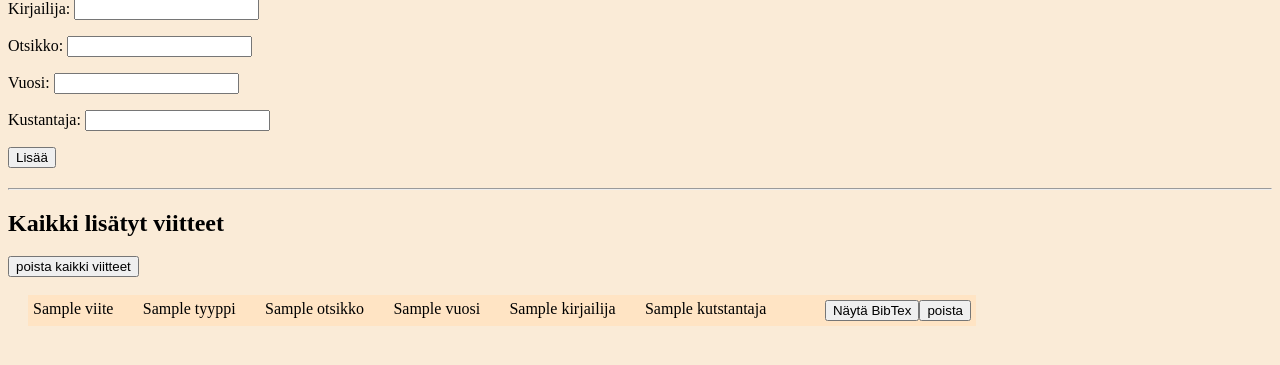
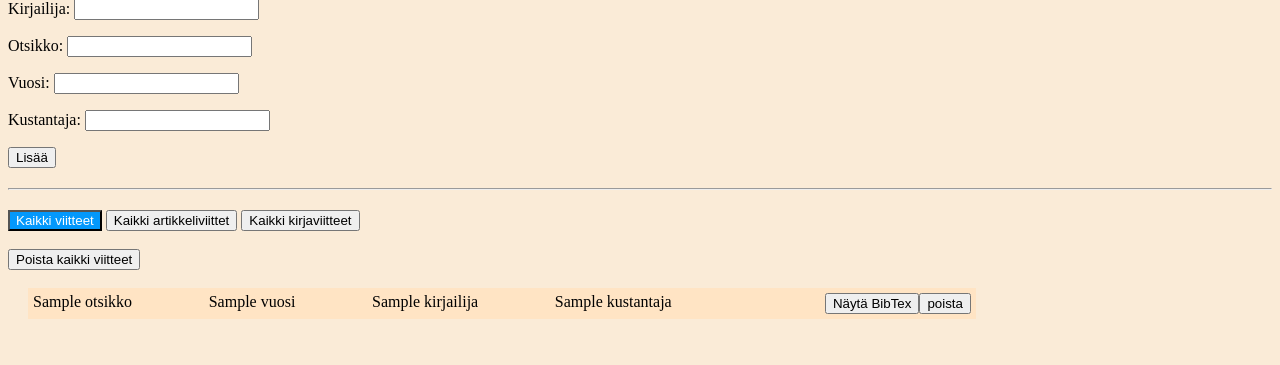
Before and after one commit to Yahimoh/Ohturyhma, a Flask app: template src/templates/index.html in a window 1280 px wide. Shown: the part 169-534 px from the top of the page. Run offline with Flask 3, Linux system fonts and the light colour scheme; the template is opened without the code that fills it: most values are stand-ins (such as "Sample title", 1, 10 or a date in 2020).

Commit message:
Luo filtteröinnin tallennettujen viitteiden välille

```diff
--- a/src/app.py
+++ b/src/app.py
@@ -1,7 +1,7 @@
 from os import getenv
 from flask import Flask
 from flask import redirect, render_template, request
-from src.database import lisaa_viite, db, lue_viitteet, poista_kaikki_viitteet, poista_viite
+from src.database import lisaa_viite, db, lue_viitteet, poista_kaikki_viitteet, poista_viite, poista_viite_tyyppi
 from src.viite import Viite, maarita_nimi
 
 app = Flask(__name__)
@@ -50,6 +50,16 @@ def poista_viitteet():
     poista_kaikki_viitteet()
     return redirect('/')
 
+@app.route('/poista_kirja_viitteet', methods=['POST'])
+def poista_kirja_viitteet():
+    poista_viite_tyyppi("book")
+    return redirect('/')
+
+@app.route('/poista_artikkeli_viitteet', methods=['POST'])
+def poista_artikkeli_viitteet():
+    poista_viite_tyyppi("article")
+    return redirect('/')
+
 @app.route('/poista/<int:viite_id>', methods=['POST'])
 def poista(viite_id):
     poista_viite(viite_id)
--- a/src/database.py
+++ b/src/database.py
@@ -50,6 +50,17 @@ def poista_viite(viite_id):
     db.session.execute(sql, {"id": viite_id})
     db.session.commit()
 
+def poista_viite_tyyppi(tyyppi):
+    sql = text("""
+            DELETE FROM
+                Viitteet
+            WHERE
+                tyyppi = :tyyppi;
+            """)
+
+    db.session.execute(sql, {"tyyppi": tyyppi})
+    db.session.commit()
+
 def poista_kaikki_viitteet():
     sql = text("TRUNCATE Viitteet CASCADE;")
     db.session.execute(sql)
--- a/src/static/index.js
+++ b/src/static/index.js
@@ -53,3 +53,47 @@ function toggleForm(formName) {
         artikkeliHeading.classList.remove('hidden');
     }
 }
+
+function toggleShown(formName) {
+    var kaikkiKirjatButton = document.getElementById('kaikkiKirjaViitteetButton');
+    var kaikkiArtikkeliViitteetButton = document.getElementById('kaikkiArtikkeliViitteetButton');
+    var kaikkiViitteetButton = document.getElementById('kaikkiViitteetButton');
+    var kaikkiContainer = document.getElementById('kaikkiViitteetContainer');
+    var kirjatContainer = document.getElementById('kirjaViitteetContainer');
+    var artikkeliContainer = document.getElementById('artikkeliViitteetContainer');
+    var poistaKaikkiTeksti = document.getElementById('poistaKaikkiTeksti');
+    var poistaKirjatTeksti = document.getElementById('poistaKirjatTeksti');
+    var poistaArtikkelitTeksti = document.getElementById('poistaArtikkelitTeksti');
+
+    if (formName === 'kirja') {
+        kaikkiKirjatButton.classList.add('active-button');
+        kaikkiArtikkeliViitteetButton.classList.remove('active-button');
+        kaikkiViitteetButton.classList.remove('active-button');
+        kaikkiContainer.classList.add('hidden');
+        kirjatContainer.classList.remove('hidden');
+        artikkeliContainer.classList.add('hidden');
+        poistaKaikkiTeksti.classList.add('hidden');
+        poistaKirjatTeksti.classList.remove('hidden');
+        poistaArtikkelitTeksti.classList.add('hidden');
+    } else if (formName === 'artikkeli') {
+        kaikkiKirjatButton.classList.remove('active-button');
+        kaikkiArtikkeliViitteetButton.classList.add('active-button');
+        kaikkiViitteetButton.classList.remove('active-button');
+        kaikkiContainer.classList.add('hidden');
+        kirjatContainer.classList.add('hidden');
+        artikkeliContainer.classList.remove('hidden');
+        poistaKaikkiTeksti.classList.add('hidden');
+        poistaKirjatTeksti.classList.add('hidden');
+        poistaArtikkelitTeksti.classList.remove('hidden');
+    } else if (formName === 'kaikki') {
+        kaikkiKirjatButton.classList.remove('active-button');
+        kaikkiArtikkeliViitteetButton.classList.remove('active-button');
+        kaikkiViitteetButton.classList.add('active-button');
+        kaikkiContainer.classList.remove('hidden');
+        kirjatContainer.classList.add('hidden');
+        artikkeliContainer.classList.add('hidden');
+        poistaKaikkiTeksti.classList.remove('hidden');
+        poistaKirjatTeksti.classList.add('hidden');
+        poistaArtikkelitTeksti.classList.add('hidden');
+    }
+}
--- a/src/templates/index.html
+++ b/src/templates/index.html
@@ -16,6 +16,7 @@
 <button id="artikkeliButton" onclick="toggleForm('artikkeli')">Artikkeliviite</button>
 <button id="kaikkiButton" onclick="toggleForm('kaikki')">Kaikki viitteet</button>
 
+<br>
 <h2><span id="kirjaHeading">Lisää kirjaviite:</span></h2>
 <form id="kirjaForm" action="/send_kirja" method="POST">
     <p>Kirjailija:
@@ -48,15 +49,51 @@
 
 <hr>
 <div>
-<h2>Kaikki lisätyt viitteet</h2>
-<form action="/poista_viitteet" method="POST">
-    <input type="submit" value="poista kaikki viitteet">
+
+<h2><span id="kaikkiViitteet" class="hidden">Kaikki lisätyt viitteet</h2>
+<h2><span id="kirjaViitteet" class="hidden">Kaikki lisätyt kirjaviitteet</h2>
+<h2><span id="artikkeliViitteet" class="hidden">Kaikki lisätyt artikkeliviitteet</h2>
+
+<button id="kaikkiViitteetButton" class="active-button" onclick="toggleShown('kaikki')">Kaikki viitteet</button>
+<button id="kaikkiArtikkeliViitteetButton" onclick="toggleShown('artikkeli')">Kaikki artikkeliviittet</button>
+<button id="kaikkiKirjaViitteetButton" onclick="toggleShown('kirja')">Kaikki kirjaviitteet</button><br>
+
+<br>
+<form id="poistaKaikkiTeksti" action="/poista_viitteet" method="POST">
+    <input type="submit" value="Poista kaikki viitteet">
+</form>
+<form id="poistaKirjatTeksti" class="hidden" action="/poista_kirja_viitteet" method="POST" >
+    <input type="submit" value="Poista kaikki kirjaviitteet">
+</form>
+<form id="poistaArtikkelitTeksti" class="hidden" action="/poista_artikkeli_viitteet" method="POST" >
+    <input type="submit" value="Poista kaikki artikkeliviitteet">
 </form>
 <br>
 </div>
+<div id="kaikkiViitteetContainer">
     {% from 'viite.html' import luo_viite %}
     {% for viite in viitteet %}
         {{ luo_viite(viite) }}
     {% endfor %}
+</div>
+
+<div id="kirjaViitteetContainer" class="hidden">
+    {% from 'viite.html' import luo_viite %}
+    {% for viite in viitteet %}
+        {% if viite[0].get_type() == "book" %}
+            {{ luo_viite(viite) }}
+        {% endif %}
+    {% endfor %}
+</div>
+
+<div id="artikkeliViitteetContainer" class="hidden">
+    {% from 'viite.html' import luo_viite %}
+    {% for viite in viitteet %}
+        {% if viite[0].get_type() == "article" %}
+            {{ luo_viite(viite) }}
+        {% endif %}
+    {% endfor %}
+</div>
+
 </body>
 </html>
--- a/src/templates/viite.html
+++ b/src/templates/viite.html
@@ -6,12 +6,10 @@
     {% set viite = viite_tuple[0] %}
     <div class="viite_base" id="viite_{{ viite.tiedot['id'] }}">
         <div class="viite_lista">
-            {{ _palanen(viite, "viite") }}
-            {{ _palanen(viite, "tyyppi") }}
             {{ _palanen(viite, "otsikko") }}
             {{ _palanen(viite, "vuosi") }}
             {{ _palanen(viite, "kirjailija") }}
-            {{ _palanen(viite, "kutstantaja") }}
+            {{ _palanen(viite, "kustantaja") }}
             <div class="napit palanen">
                 <form action="/poista/{{viite.tiedot['id']}}" method="POST">
                     <input type="submit" value="poista">
--- a/src/viite.py
+++ b/src/viite.py
@@ -29,6 +29,9 @@ class Viite:
         viite += "}\n"
         return viite
 
+    def get_type(self):
+        return self.tiedot["tyyppi"]
+
 def maarita_nimi(kirjailija, vuosi):
     kirjailija_string = kirjailija.replace(" and ", ", ")
     kirjailija_string = kirjailija_string.replace(" ja ", ", ")
```
